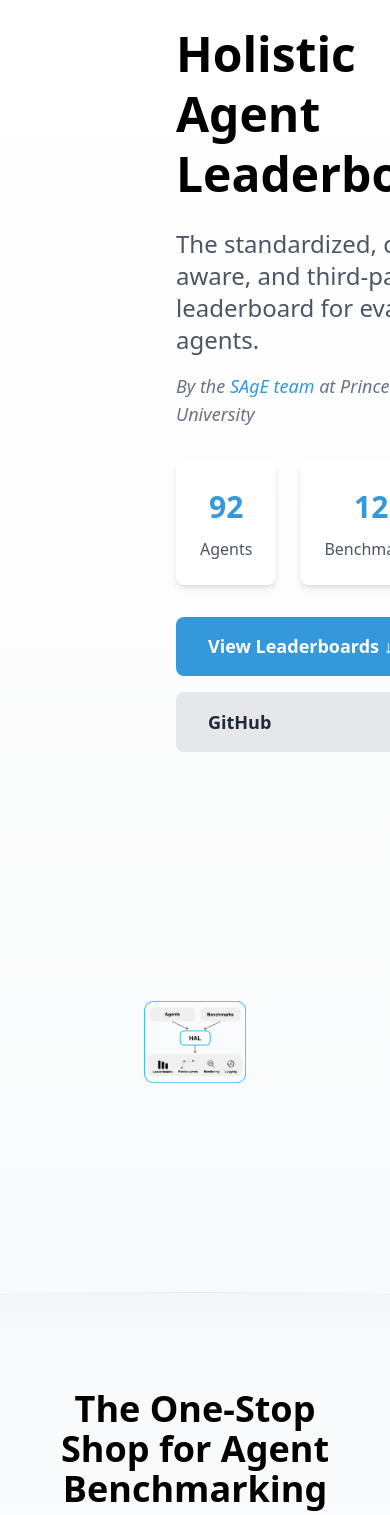
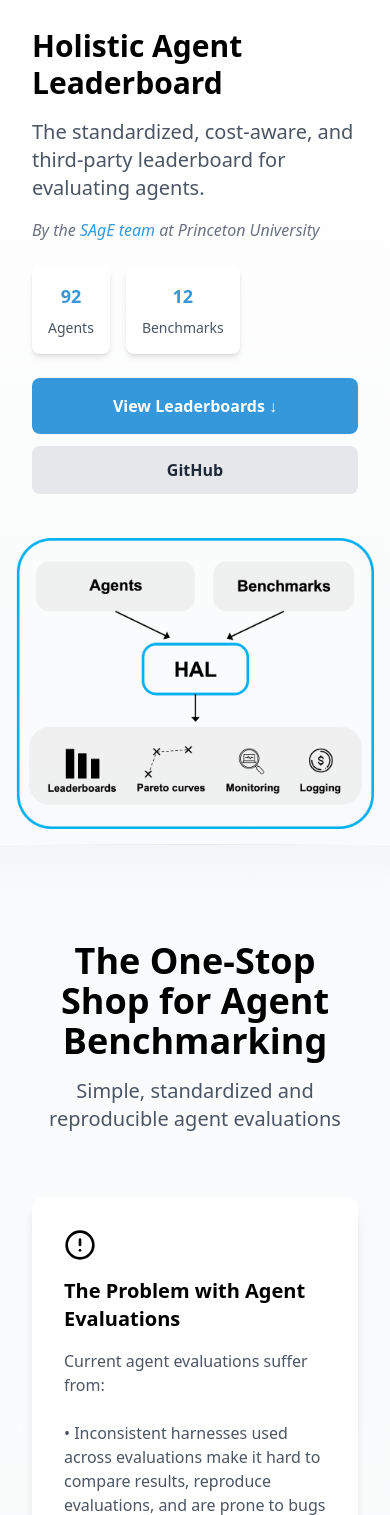
Before and after one commit to fsndzomga/hal-frontend, a Flask app: page / in a window 390 px wide. Shown: the part 96-1611 px from the top of the page. Run offline with Flask 3, Linux system fonts and the light colour scheme; data comes from the database, SQL or seed files in the repository; some libraries are stand-ins or nearby versions.

Commit message:
fixed dropdown and sizing on mobile

```diff
--- a/templates/base.html
+++ b/templates/base.html
@@ -16,22 +16,48 @@
         .dropdown-visible {
             display: block !important;
         }
+        .mobile-menu-visible {
+            display: block !important;
+        }
+        .leaderboards-expanded {
+            display: block !important;
+        }
     </style>
     <script>
         document.addEventListener('DOMContentLoaded', function() {
+            // Desktop dropdown
             const dropdownButton = document.querySelector('[data-dropdown-toggle]');
             const dropdownMenu = document.querySelector('[data-dropdown-menu]');
 
-            dropdownButton.addEventListener('click', function(e) {
+            dropdownButton?.addEventListener('click', function(e) {
                 e.preventDefault();
                 dropdownMenu.classList.toggle('dropdown-visible');
             });
 
             // Close dropdown when clicking outside
             document.addEventListener('click', function(e) {
-                if (!dropdownButton.contains(e.target) && !dropdownMenu.contains(e.target)) {
-                    dropdownMenu.classList.remove('dropdown-visible');
+                if (!dropdownButton?.contains(e.target) && !dropdownMenu?.contains(e.target)) {
+                    dropdownMenu?.classList.remove('dropdown-visible');
                 }
+            });
+
+            // Mobile menu
+            const mobileMenuButton = document.querySelector('[data-mobile-menu-button]');
+            const mobileMenu = document.querySelector('[data-mobile-menu]');
+
+            mobileMenuButton?.addEventListener('click', function() {
+                mobileMenu.classList.toggle('mobile-menu-visible');
+            });
+
+            // Mobile leaderboards dropdown
+            const mobileLeaderboardsButton = document.querySelector('[data-mobile-leaderboards-button]');
+            const mobileLeaderboardsContent = document.querySelector('[data-mobile-leaderboards-content]');
+            const mobileLeaderboardsIcon = document.querySelector('[data-mobile-leaderboards-icon]');
+
+            mobileLeaderboardsButton?.addEventListener('click', function() {
+                mobileLeaderboardsContent.classList.toggle('leaderboards-expanded');
+                // Rotate arrow icon
+                mobileLeaderboardsIcon.classList.toggle('rotate-180');
             });
         });
     </script>
@@ -45,6 +71,7 @@
                     {% block nav_title %}{% endblock %}
                 </div>
                 <div class="flex items-center gap-8">
+                    <!-- Desktop Menu -->
                     <div class="hidden md:flex space-x-8 items-center">
                         <div class="relative">
                             <button data-dropdown-toggle class="text-gray-700 hover:text-blue-600 transition-colors">
@@ -84,11 +111,42 @@
                         </a>
                     </div>
                     <!-- Mobile menu button -->
-                    <button class="md:hidden p-2 rounded-md text-gray-700 hover:text-blue-600 hover:bg-gray-100 focus:outline-none focus:ring-2 focus:ring-inset focus:ring-blue-500">
+                    <button data-mobile-menu-button class="md:hidden p-2 rounded-md text-gray-700 hover:text-blue-600 hover:bg-gray-100 focus:outline-none focus:ring-2 focus:ring-inset focus:ring-blue-500">
                         <svg class="h-6 w-6" fill="none" stroke="currentColor" viewBox="0 0 24 24">
                             <path stroke-linecap="round" stroke-linejoin="round" stroke-width="2" d="M4 6h16M4 12h16M4 18h16"/>
                         </svg>
                     </button>
+                </div>
+            </div>
+            <!-- Mobile Menu -->
+            <div data-mobile-menu class="hidden md:hidden absolute top-24 left-0 w-full bg-white border-b border-gray-200 shadow-lg">
+                <div class="px-4 py-2">
+                    <div class="border-b border-gray-100">
+                        <button data-mobile-leaderboards-button class="flex justify-between items-center w-full text-gray-700 hover:text-blue-600 transition-colors h-12">
+                            <span>Leaderboards</span>
+                            <svg data-mobile-leaderboards-icon class="w-4 h-4 transform transition-transform duration-200" fill="none" stroke="currentColor" viewBox="0 0 24 24">
+                                <path stroke-linecap="round" stroke-linejoin="round" stroke-width="2" d="M19 9l-7 7-7-7"/>
+                            </svg>
+                        </button>
+                        <div data-mobile-leaderboards-content class="hidden pl-4 space-y-1 pb-2">
+                            <a href="{{ url_for('swebench') }}" class="block py-2 text-gray-700 hover:text-blue-600">SWE-bench Verified</a>
+                            <a href="{{ url_for('swebench_verified_mini') }}" class="block py-2 text-gray-700 hover:text-blue-600">SWE-bench Verified Mini</a>
+                            <a href="{{ url_for('usaco') }}" class="block py-2 text-gray-700 hover:text-blue-600">USACO</a>
+                            <a href="{{ url_for('appworld_test_normal') }}" class="block py-2 text-gray-700 hover:text-blue-600">AppWorld Normal</a>
+                            <a href="{{ url_for('appworld_test_challenge') }}" class="block py-2 text-gray-700 hover:text-blue-600">AppWorld Challenge</a>
+                            <a href="{{ url_for('corebench_easy') }}" class="block py-2 text-gray-700 hover:text-blue-600">CORE-Bench Easy</a>
+                            <a href="{{ url_for('corebench_medium') }}" class="block py-2 text-gray-700 hover:text-blue-600">CORE-Bench Medium</a>
+                            <a href="{{ url_for('corebench_hard') }}" class="block py-2 text-gray-700 hover:text-blue-600">CORE-Bench Hard</a>
+                            <a href="{{ url_for('gaia') }}" class="block py-2 text-gray-700 hover:text-blue-600">GAIA</a>
+                            <a href="{{ url_for('cybench') }}" class="block py-2 text-gray-700 hover:text-blue-600">Cybench</a>
+                            <a href="{{ url_for('agentharm') }}" class="block py-2 text-gray-700 hover:text-blue-600">AgentHarm</a>
+                        </div>
+                    </div>
+                    <a href="https://github.com/benediktstroebl/hal-harness/tree/main/agents" class="flex items-center h-12 text-gray-700 hover:text-blue-600 border-b border-gray-100">Add Agent</a>
+                    <a href="https://github.com/benediktstroebl/hal-harness/tree/main/hal/benchmarks" class="flex items-center h-12 text-gray-700 hover:text-blue-600 border-b border-gray-100">Add Benchmark</a>
+                    <a href="https://github.com/benediktstroebl/hal-harness" class="flex items-center h-12 text-gray-700 hover:text-blue-600 border-b border-gray-100">GitHub</a>
+                    <a href="https://github.com/benediktstroebl/hal-harness#about-hal" class="flex items-center h-12 text-gray-700 hover:text-blue-600 border-b border-gray-100">About</a>
+                    <a href="/#creators" class="flex items-center h-12 text-gray-700 hover:text-blue-600">Creators</a>
                 </div>
             </div>
         </nav>
--- a/templates/index.html
+++ b/templates/index.html
@@ -4,42 +4,42 @@
 <!-- Hero Section - Full Viewport Height -->
 <div class="min-h-screen flex items-center bg-gradient-to-b from-white to-gray-50 relative overflow-hidden">
     <div class="mx-auto max-w-[1500]px w-full">
-        <div class="flex flex-col md:flex-row px-36">
-            <div class="flex-1 p-4 flex flex-col justify-center">
+        <div class="flex flex-col md:flex-row px-4 sm:px-8 md:px-16 lg:px-36">
+            <div class="flex-1 p-2 sm:p-4 flex flex-col justify-center">
                 <div class="flex justify-start">
                     <div>
-                        <h1 class="text-5xl mb-6 mx-4 mt-2 font-bold leading-tight">
+                        <h1 class="text-3xl sm:text-4xl lg:text-5xl mb-4 sm:mb-6 mx-2 sm:mx-4 mt-2 font-bold leading-tight">
                             Holistic Agent Leaderboard
                         </h1>
-                        <h3 class="text-2xl mb-8 mx-4 mt-2 text-gray-600">
+                        <h3 class="text-xl sm:text-2xl mb-6 sm:mb-8 mx-2 sm:mx-4 mt-2 text-gray-600">
                             The standardized, cost-aware, and third-party leaderboard for evaluating agents.
                         </h3>
-                        <p class="text-lg mx-4 -mt-4 mb-8 text-gray-500 italic">
+                        <p class="text-base sm:text-lg mx-2 sm:mx-4 -mt-2 sm:-mt-4 mb-6 sm:mb-8 text-gray-500 italic">
                             By the <a href="https://sage.cs.princeton.edu" target="_blank" class="text-blue-600 hover:text-blue-800">SAgE team</a> at Princeton University
                         </p>
-                        <div class="flex gap-6 mx-4 mb-8">
-                            <div class="bg-white p-6 rounded-lg shadow-md">
-                                <div class="stat-value">{{ total_agents }}</div>
-                                <div class="text-gray-600 text-center">Agents</div>
+                        <div class="flex gap-4 sm:gap-6 mx-2 sm:mx-4 mb-6 sm:mb-8">
+                            <div class="bg-white p-4 sm:p-6 rounded-lg shadow-md">
+                                <div class="stat-value text-lg sm:text-xl">{{ total_agents }}</div>
+                                <div class="text-gray-600 text-sm sm:text-base text-center">Agents</div>
                             </div>
-                            <div class="bg-white p-6 rounded-lg shadow-md">
-                                <div class="stat-value">{{ total_benchmarks }}</div>
-                                <div class="text-gray-600 text-center">Benchmarks</div>
+                            <div class="bg-white p-4 sm:p-6 rounded-lg shadow-md">
+                                <div class="stat-value text-lg sm:text-xl">{{ total_benchmarks }}</div>
+                                <div class="text-gray-600 text-sm sm:text-base text-center">Benchmarks</div>
                             </div>
                         </div>
-                        <div class="flex flex-col md:flex-row gap-4 mx-4">
-                            <a href="#leaderboards" class="btn-primary">
+                        <div class="flex flex-col sm:flex-row gap-3 sm:gap-4 mx-2 sm:mx-4">
+                            <a href="#leaderboards" class="btn-primary text-center text-base sm:text-lg">
                                 View Leaderboards ↓
                             </a>
-                            <a href="https://github.com/benediktstroebl/hal-harness" class="inline-block px-8 py-4 bg-gray-200 text-gray-800 rounded-lg hover:bg-gray-300 transition-colors text-lg font-semibold">
+                            <a href="https://github.com/benediktstroebl/hal-harness" class="inline-block px-6 sm:px-8 py-3 sm:py-4 bg-gray-200 text-gray-800 rounded-lg hover:bg-gray-300 transition-colors text-base sm:text-lg font-semibold text-center">
                                 GitHub
                             </a>
                         </div>
                     </div>
                 </div>
             </div>
-            <div class="mx-4 mt-6 md:mt-0 md:w-1/2 xl:w-1/2 lg:max-w-[600px] max-w-[450px] mx-auto lg:mx-4">
-                <img src="{{ url_for('static', filename='hal_flow.png') }}" alt="HAL Hero" class="object-contain w-full h-full min-h-[500px]">
+            <div class="mx-2 sm:mx-4 mt-8 md:mt-0 md:w-1/2 xl:w-1/2 lg:max-w-[600px] max-w-[450px] mx-auto lg:mx-4">
+                <img src="{{ url_for('static', filename='hal_flow.png') }}" alt="HAL Hero" class="object-contain w-full h-full min-h-[300px] sm:min-h-[500px]">
             </div>
         </div>
     </div>
```
